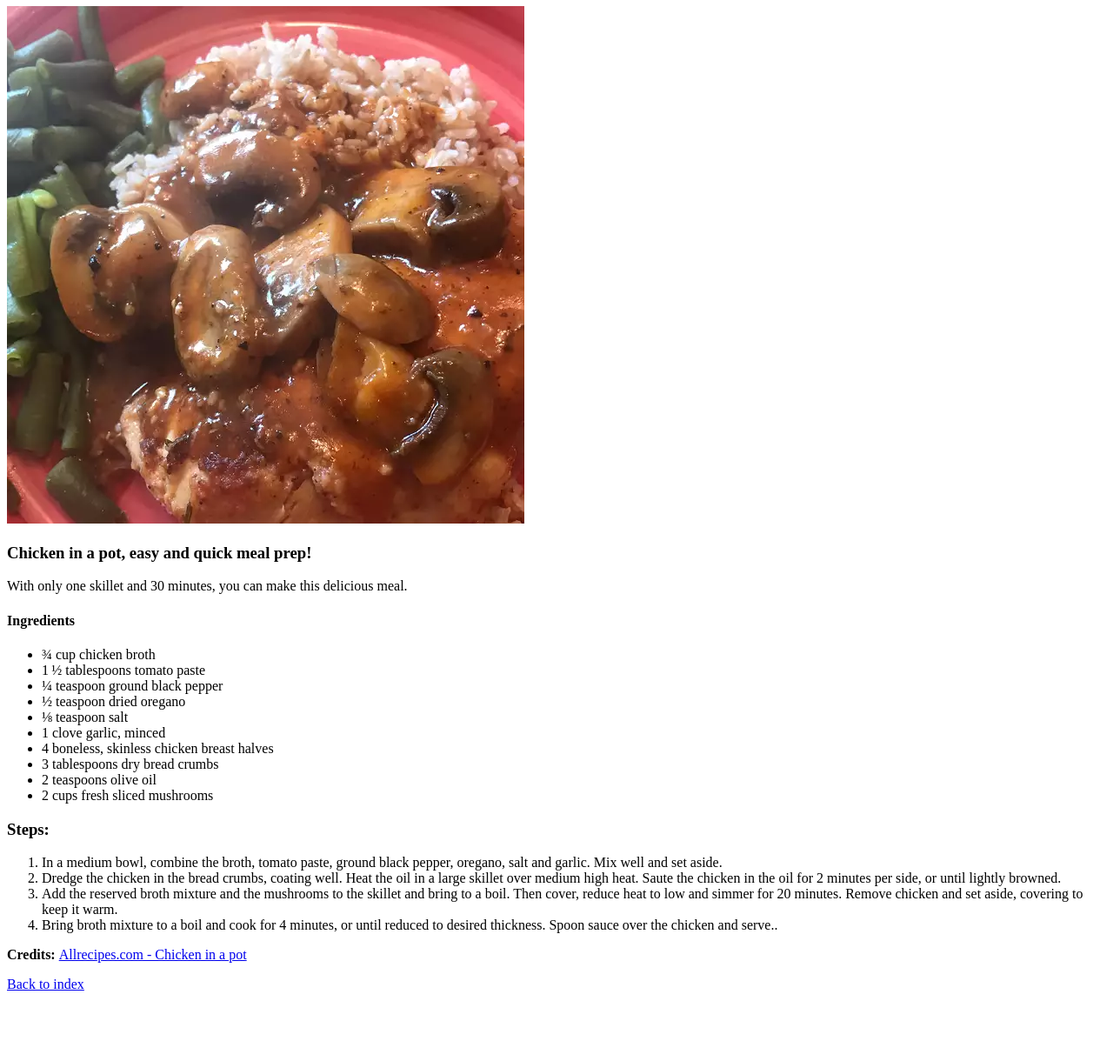
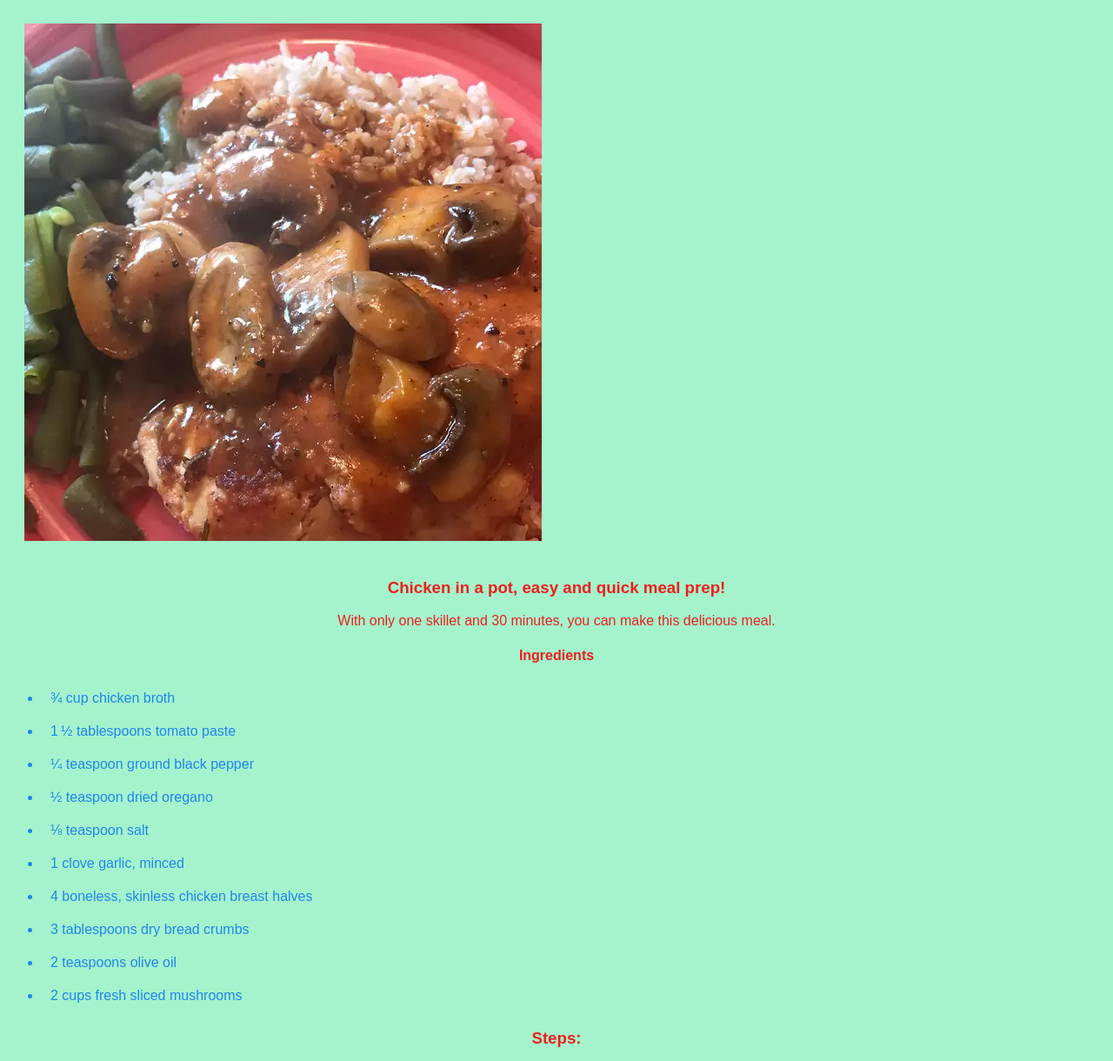
Before and after one commit to bdviegas/odin-recipes, a plain HTML site: page recipes/chicken.html in a window 1280 px wide. Shown: the part 73-1293 px from the top of the page at 87% size. Before the commit the page ends 1222 px from the top, so only its background shows below. Drawn offline with Linux system fonts and the light colour scheme.

Commit message:
Edit css in all files and add style.css

```diff
--- a/recipes/chicken.html
+++ b/recipes/chicken.html
@@ -4,6 +4,7 @@
 
     <meta charset="UTF-8">
     <title> Odin Recipes - Chicken in a pot</title>
+    <link rel="stylesheet" href="../style.css">
 </head>
 
 <body>
--- /dev/null
+++ b/style.css
@@ -0,0 +1,20 @@
+* {
+    font-family: Arial, Helvetica, sans-serif;
+    background-color:#a5f3cc;
+}
+
+h1, h3, h4, p {
+    text-align: center;
+    color: #ed1f1f;
+}
+li {
+    padding: 10px;
+    color: #1f86ed;
+}
+img {
+    padding: 20px;
+}
+a {
+    text-decoration: none;
+    color: #ed1f1f;
+}
```
Also changed, not shown: index.html (+1 -1 lines), recipes/lasagna.html (+1 -0 lines), recipes/shrimp.html (+1 -0 lines).
